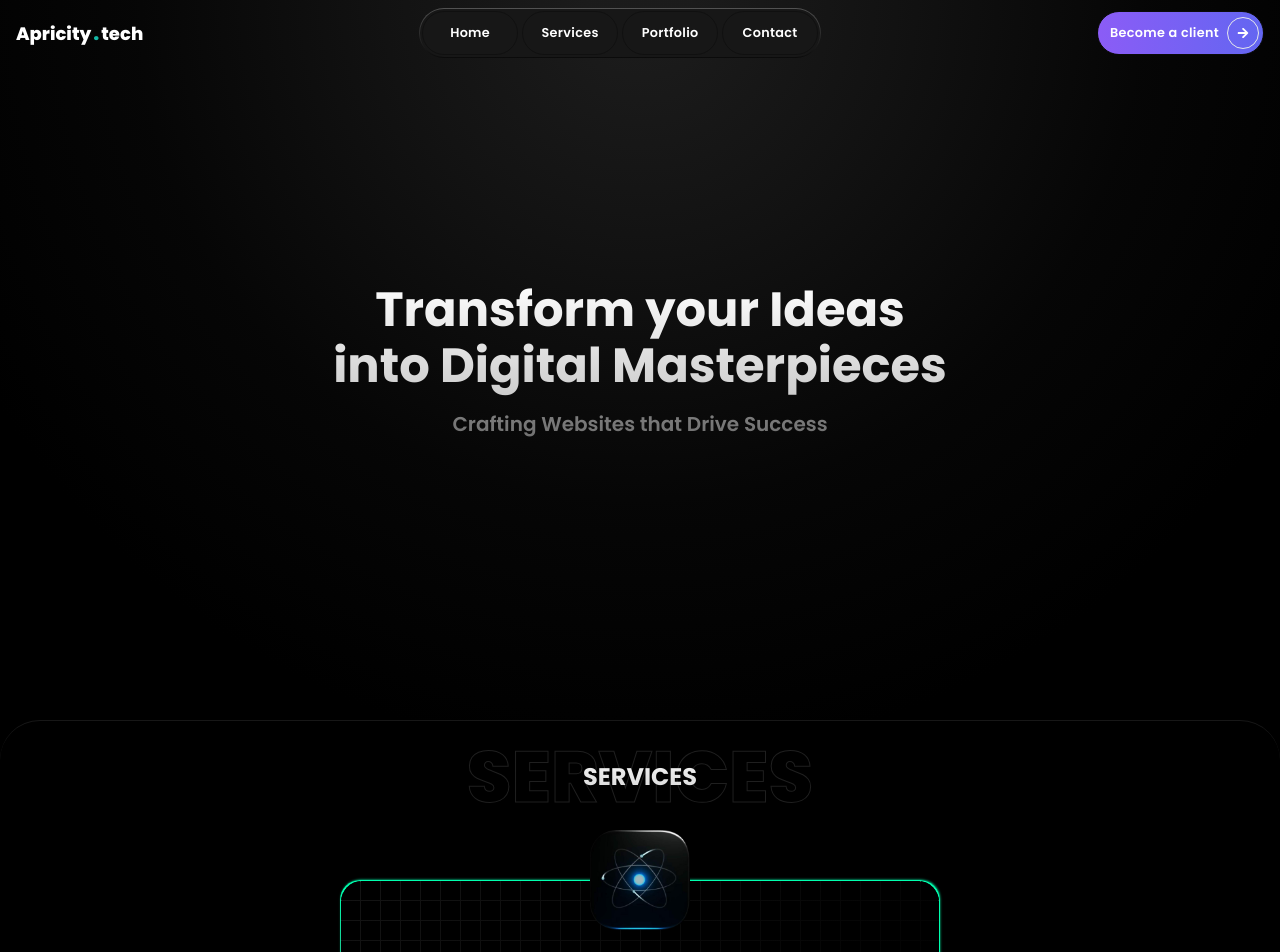
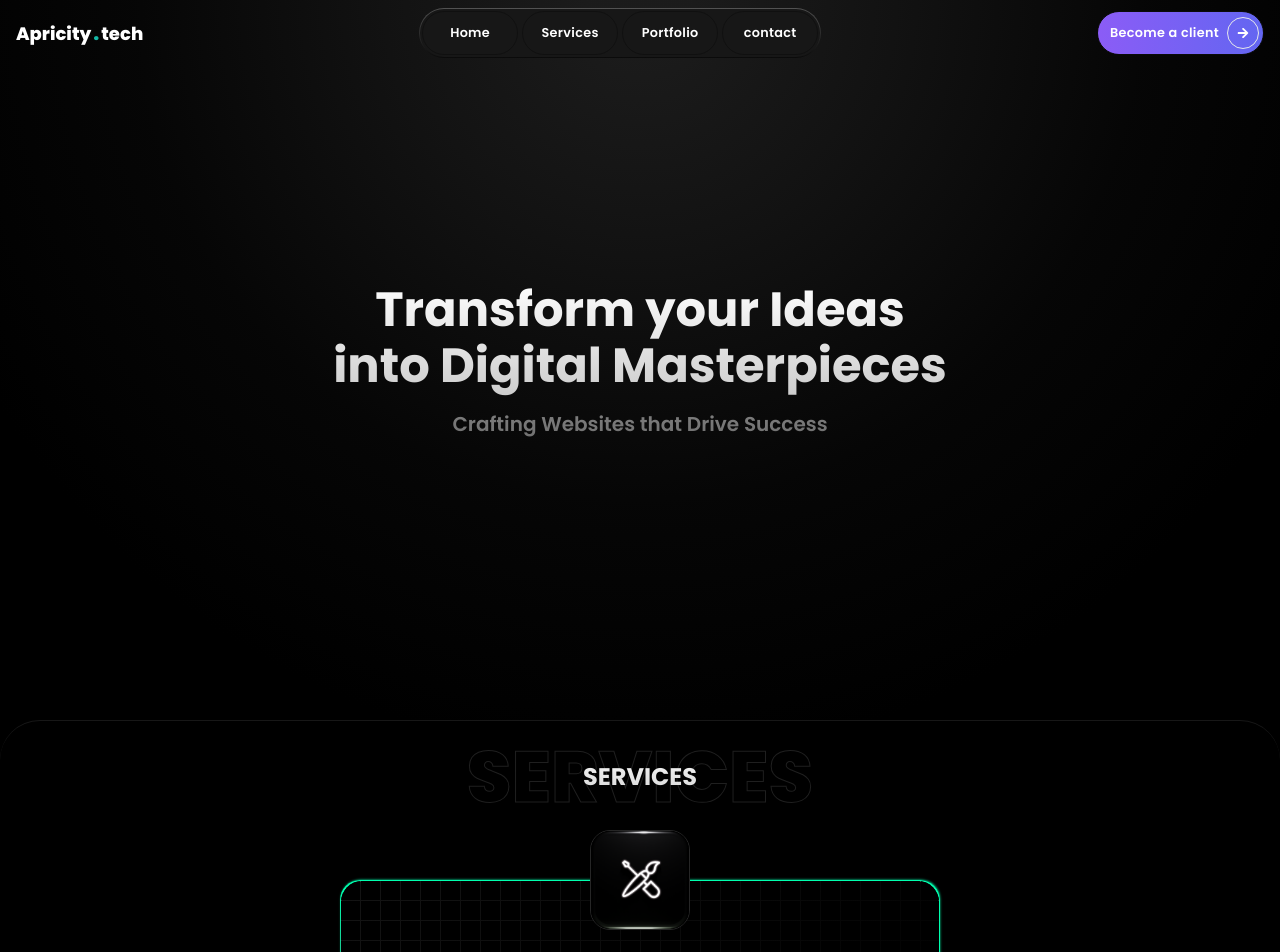
Before and after one commit to AbhishekChoudhari42/apr_web, a Next.js app: page / in a window 1280 px wide. Shown: the top 952 px of the page. Built offline with nearby package versions, Linux system fonts and the light colour scheme.

Commit message:
image updates

```diff
--- a/app/components/Card.jsx
+++ b/app/components/Card.jsx
@@ -8,8 +8,8 @@ const ServicesCard = ({title,imgSrc,children,borderColor}) => {
         <h2 className={`${imgSrc ? 'mt-14' : 'mt-0'}`}>{title}</h2>
         {children}
     </div>
-    <div className="absolute right-[50%] top-0 translate-y-[-50%] translate-x-[50%]">
-        {imgSrc && <Image width={100} height={100} alt='icon' src={imgSrc}/>}
+    <div className="absolute p-0 rounded-[20px]   right-[50%] top-0 translate-y-[-50%] translate-x-[50%]">
+        {imgSrc && <Image className='rounded-[20px] border border-neutral-800' width={100} height={100} alt='icon' src={imgSrc}/>}
     </div>
 </div>
   )
--- a/app/components/Hero.jsx
+++ b/app/components/Hero.jsx
@@ -3,7 +3,7 @@ import React from 'react'
 
 const Hero = () => {
   return (
-    <div className='hero h-[90vh] w-full text-white flex justify-center items-center flex-col '>
+    <div className='max-sm:h-[70vh] h-[90vh] w-full text-white flex justify-center items-center flex-col '>
 
         <h1 className='white-gradient-text font-bold text-center text-5xl leading-[3.5rem] max-sm:text-2xl'>
           Transform your Ideas <br/>
--- a/app/components/Navbar.jsx
+++ b/app/components/Navbar.jsx
@@ -2,18 +2,23 @@
 import React from 'react'
 import { FaArrowRight } from "react-icons/fa";
 import { motion } from 'framer-motion';
+import Link from 'next/link';
 const links = [
   {
-    text: 'Home'
+    text: 'Home',
+    link: 'HOME'
   },
   {
-    text: 'Services'
+    text: 'Services',
+    link: 'SERVICES'
   },
   {
-    text: 'Portfolio'
+    text: 'Portfolio',
+    link: 'PORTFOLIO'
   },
   {
-    text: 'Contact'
+    text: 'contact',
+    link: 'CONTACT'
   }
 ]
 
@@ -31,12 +36,14 @@ const Navbar = () => {
           {
             links.map(el => {
               return (
-                <motion.div
-                  transition={{ ease: "easeOut", duration: 2 }}
-                  key={el.text}
-                  className='nav-btn-element'>
-                  <p className='nav-btn-text'>{el.text}</p>
-                </motion.div>)
+                <Link className='nav-btn-element' href={`/#${el.link}`}>
+                  <motion.div
+                    transition={{ ease: "easeOut", duration: 2 }}
+                    key={el.text}
+                    className=''>
+                    <p className='nav-btn-text'>{el.text}</p>
+                  </motion.div>
+                </Link>)
             })
           }
 
@@ -44,8 +51,9 @@ const Navbar = () => {
       </div>
 
 
+
       <button className='cta text-xs border h-[38px]  border-neutral-950 px-[4px] text-white rounded-full
-            max-sm:fixed max-sm:bottom-16 z-50 max-sm:rounded-bl-none max-sm:rounded-br-none max-sm:rounded-[20px] max-sm:-rotate-90 max-sm:-right-16
+            max-sm:fixed max-sm:bottom-24 z-50 max-sm:rounded-bl-none max-sm:rounded-br-none max-sm:rounded-[20px] max-sm:-rotate-90 max-sm:-right-16
       '>
         <p className='nav-btn-text ml-2'>Become a client</p>
         <div className='rounded-full w-[32px] h-[32px] border ml-2 flex justify-center items-center'>
--- a/app/components/Services.jsx
+++ b/app/components/Services.jsx
@@ -4,8 +4,8 @@ import Card from './Card'
 
 const Services = () => {
     return (
-        <div className='h-[80vh] min-h-fit w-screen text-white flex flex-col gap-20 pt-4 items-center relative z-[0] bg-black'>
-            <Card title={"Web Design"} imgSrc={"/temp.png"} borderColor={"green"}>
+        <div  className='h-[80vh] min-h-fit w-screen text-white flex flex-col gap-20 pt-4 items-center relative z-[0] bg-black'>
+            <Card title={"Web Design"} imgSrc={"/design-icon.webp"} borderColor={"green"}>
             <p>
                 From stylish, contemporary designs to striking layouts,
                 we tailor custom websites that enhance
--- a/app/components/Title.jsx
+++ b/app/components/Title.jsx
@@ -2,7 +2,7 @@ import React from 'react'
 
 const Title = ({content}) => {
   return (
-    <div className='w-full h-28 bg-black border-t border-neutral-900 rounded-tr-[40px] rounded-tl-[40px] flex justify-center items-center mb-8'>
+    <div id={content} className='w-full h-28 bg-black border-t border-neutral-900 rounded-tr-[40px] rounded-tl-[40px] flex justify-center items-center mb-8'>
 
         <h1 className='white-gradient-text page-title ' data-text={content}>{content}</h1>
 
```
Also changed, not shown: public/design-icon.webp (added).
